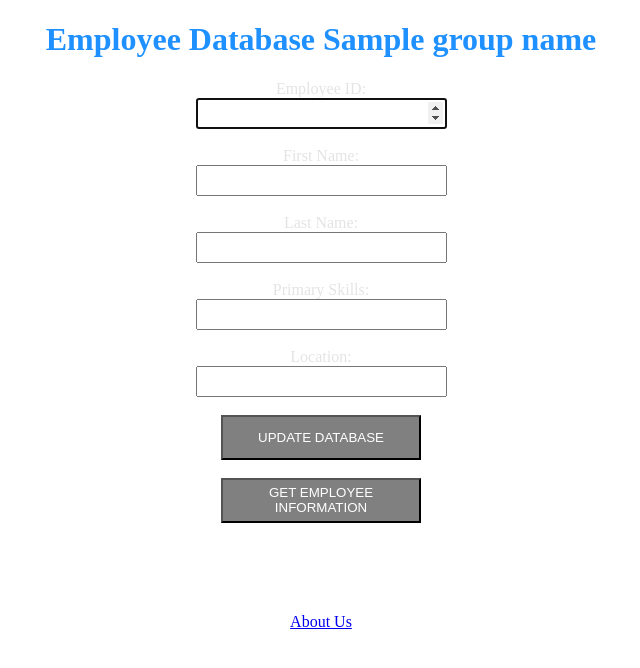
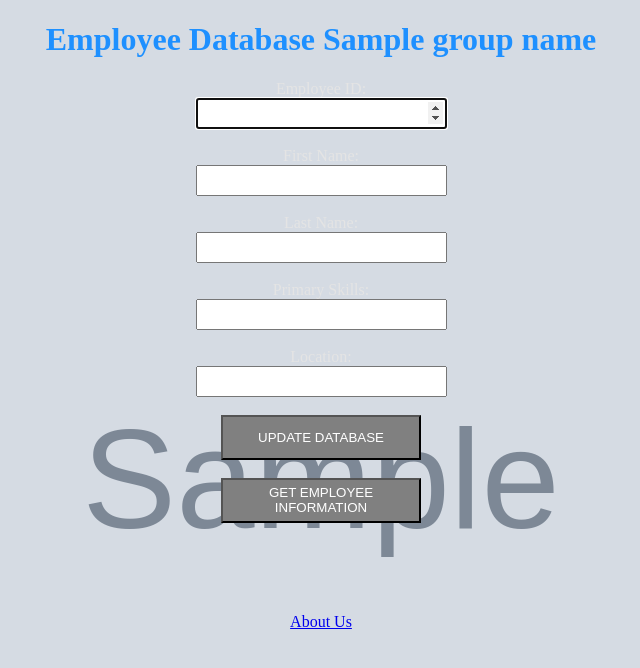
Before and after one commit to firstkajuju/clo-835-group4-final-project, a Flask app: template project/docker/templates/addemp.html in a window 1280 px wide. Shown: the top 668 px of the page, without its empty margins (319-959 px from the left). Run offline with Flask 3, Linux system fonts and the light colour scheme; the template is opened without the code that fills it: most values are stand-ins (such as "Sample title", 1, 10 or a date in 2020); grey boxes marked "Sample" are stand-in pictures.

Commit message:
fix 'background-image' in template files

```diff
--- a/project/docker/templates/about.html
+++ b/project/docker/templates/about.html
@@ -1,5 +1,6 @@
 <!doctype html>
 <title> Hello from {{group_name}}</title>
+<body style="background-image: url('{{ background_image }}'); background-size: cover; background-position: center; min-height: 100vh;">
 
 <div style="color: #e4e4e4;
     text-align:  center;
--- a/project/docker/templates/addemp.html
+++ b/project/docker/templates/addemp.html
@@ -4,6 +4,9 @@
     <title>Add Employee Information {{ group_name }}</title>
     <style>
         body {
+            background-image: url('{{ background_image }}');
+            background-size: cover;
+            font-family: avenir;
             color: black;
         }
         .container {
--- a/project/docker/templates/addempoutput.html
+++ b/project/docker/templates/addempoutput.html
@@ -4,6 +4,7 @@
     <title>This is {{ group_name }}</title>
     <style>
         body {
+            background-image: url('{{ background_image }}');
             font-family: avenir;
             color: DodgerBlue;
             text-align: center;
```
